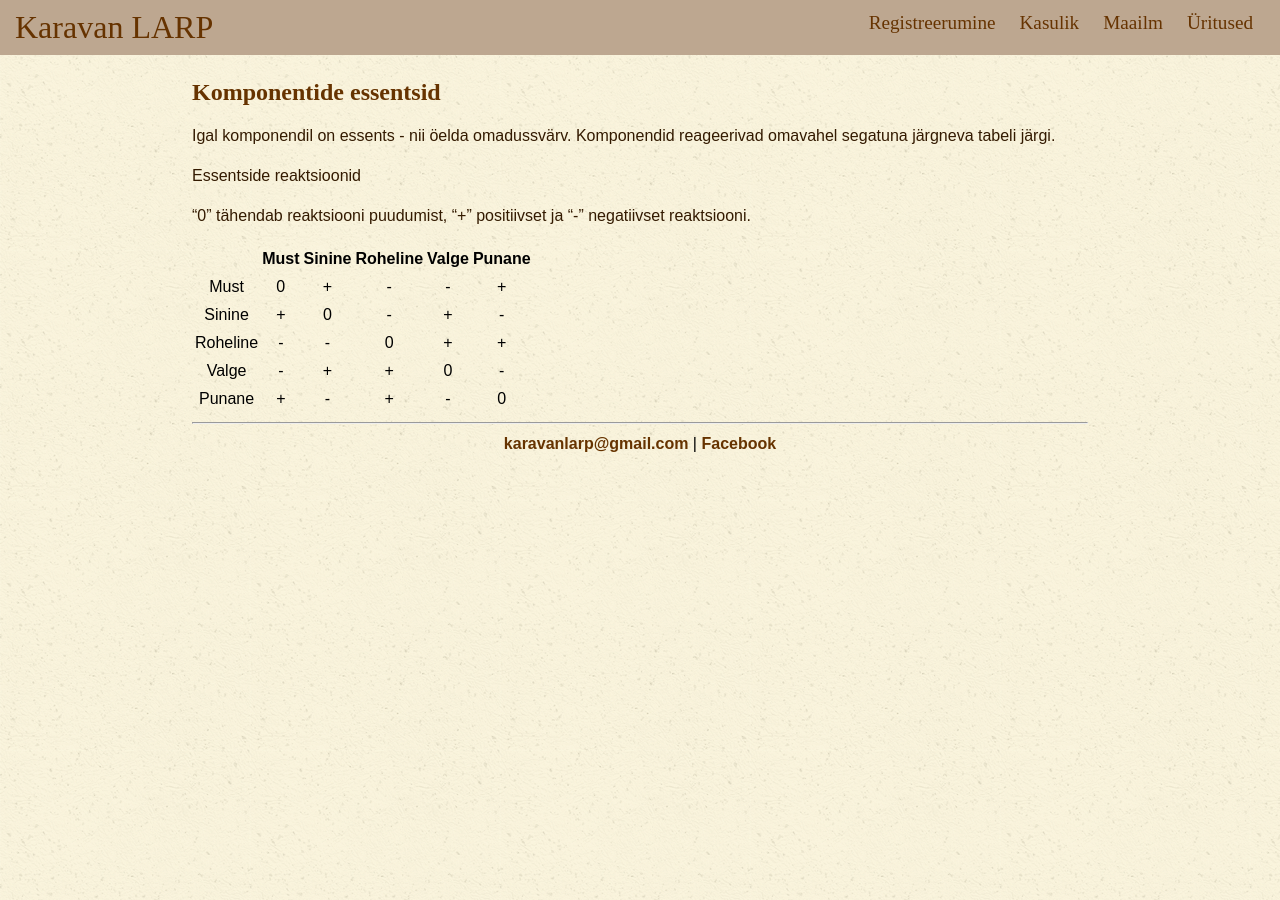
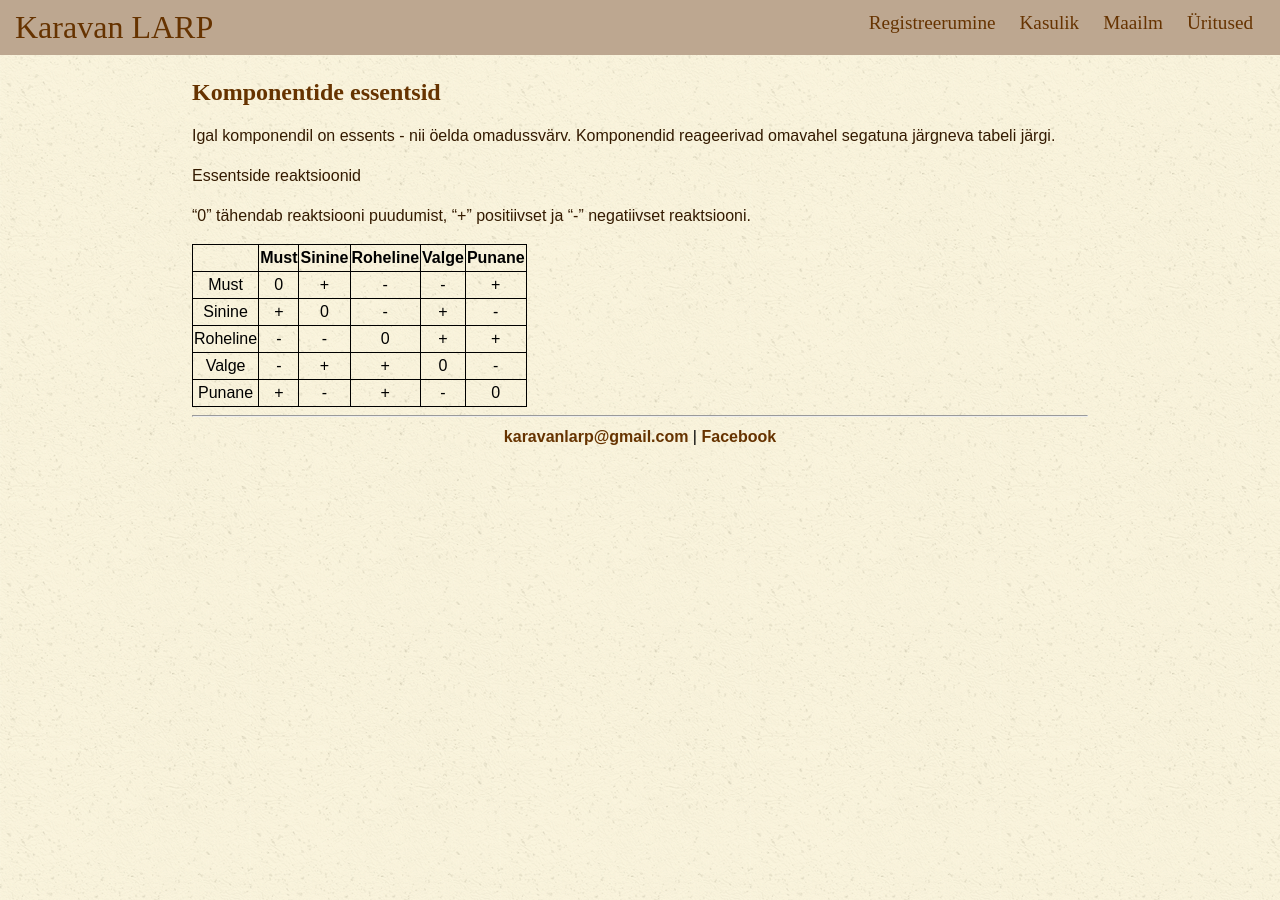
Before and after one commit to karavanlarp/karavanlarp.github.io, a Jekyll site: the page built from est/rules/alchemist.md, in a window 1280 px wide. Built offline with Jekyll 4.4.1, drawn with Linux system fonts in a browser that asks for light colours; some web fonts are replaced.

Commit message:
table styling

```diff
--- a/css/main.css
+++ b/css/main.css
@@ -94,6 +94,14 @@ h3 {
 
 .show {display:block;}
 
+table {
+    border-collapse: collapse;
+}
+
+table, th, td {
+    border: 1px solid black;
+}
+
 p {
 	color: #331a00;
 }
```
